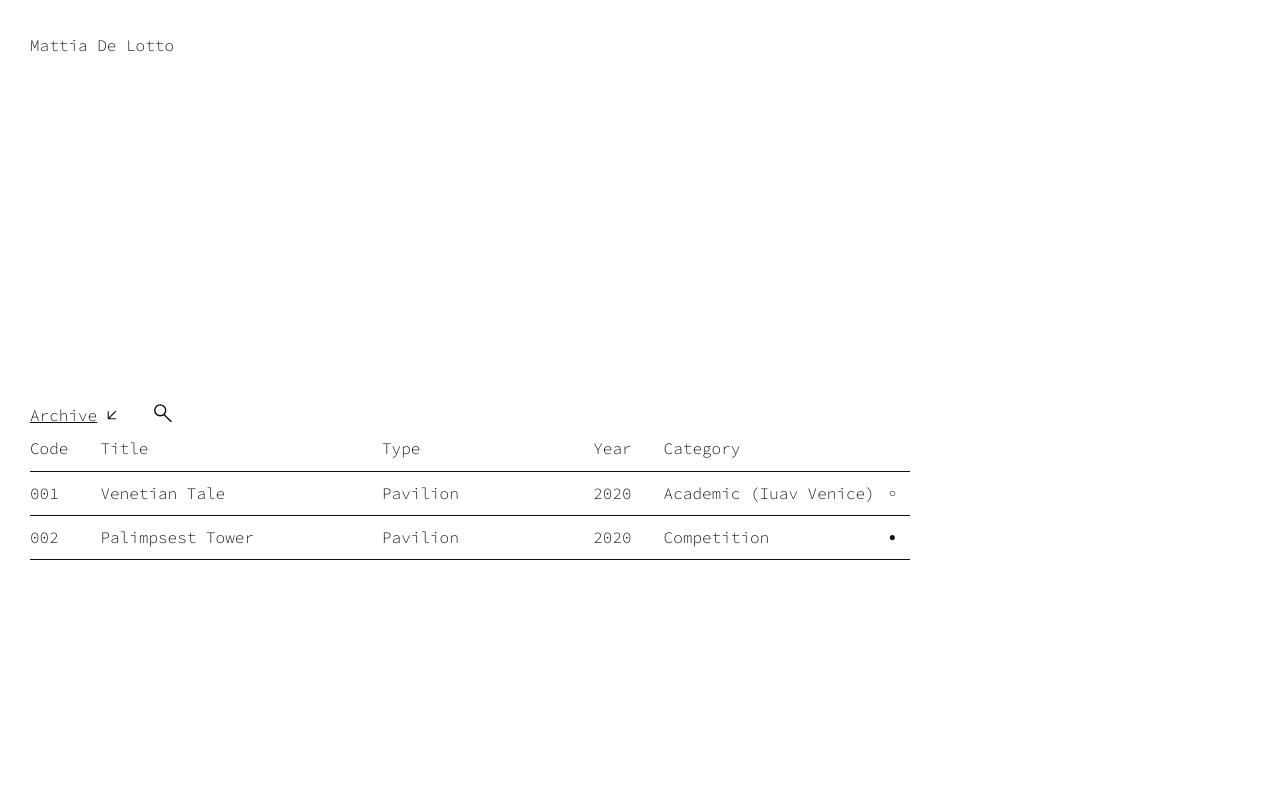
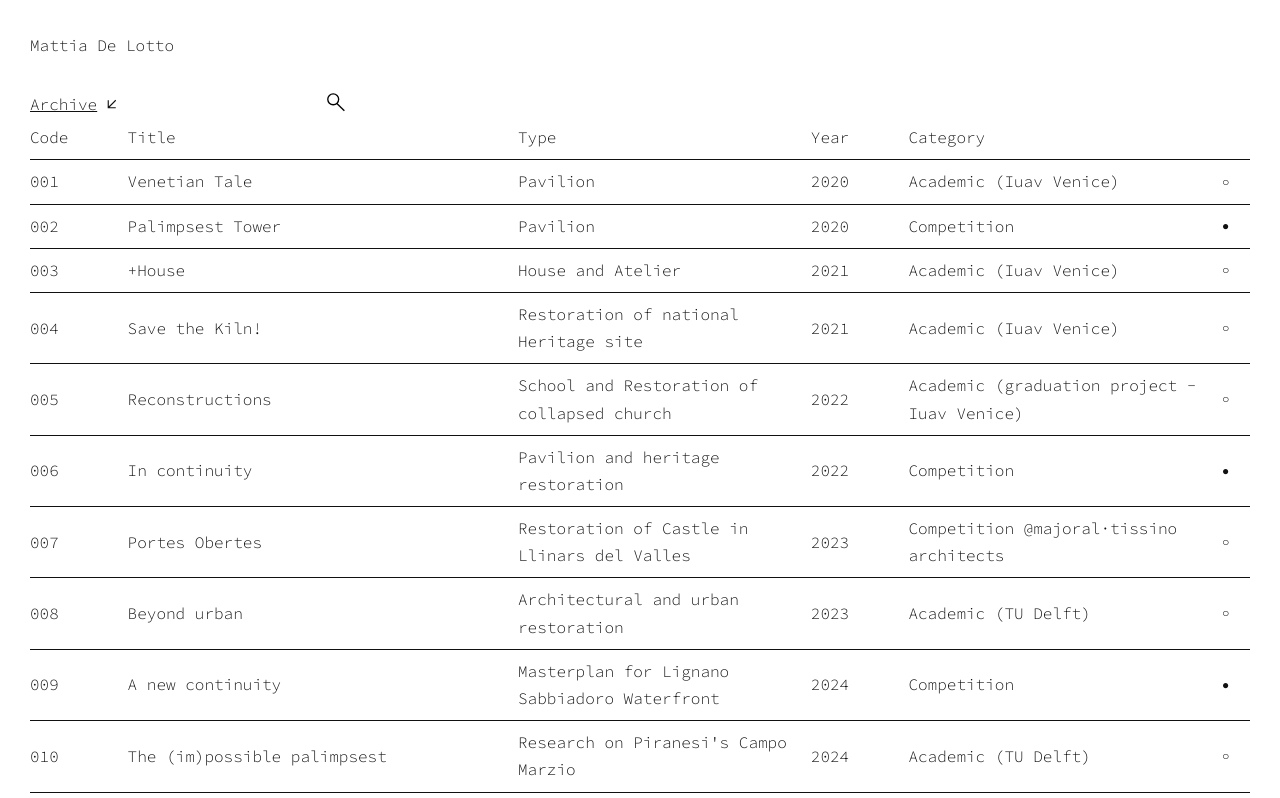
Before and after one commit to notanarchitect-yet/personal-website, a plain HTML site: page index.html in a window 1280 px wide. Both pictures are taken after a click on the button "Archive". Shown: the top 798 px of the page. Drawn offline with Linux system fonts and the light colour scheme.

Commit message:
Update index.html

```diff
--- a/index.html
+++ b/index.html
@@ -2,9 +2,9 @@
 <html lang="en">
 <head>
   <meta charset="UTF-8" />
-  <meta name="viewport" content="width=device-width, initial-scale=1.0"/>
+  <meta name="viewport" content="width=device-width, initial-scale=1.0" />
   <title>info – mattia de lotto</title>
-  <meta name="description" content="Portfolio info of Mattia De Lotto...">
+  <meta name="description" content="Portfolio and information of Mattia De Lotto, Italian architectural designer currently based in Delft, the Netherlands.">
   <link rel="preload" href="img/arrow-social.svg" as="image">
   <link rel="preload" href="img/arrow-archive.svg" as="image">
   <link href="https://fonts.googleapis.com/css2?family=Source+Code+Pro:wght@300;400;600&display=swap" rel="stylesheet">
@@ -30,12 +30,7 @@
       transition: all 0.5s ease;
     }
 
-    /* Social & main content vanish on .collapsed */
-    .collapsed main.container,
-    .collapsed .header .social {
-      display: none;
-    }
-
+    /* Generic links & archive button */
     a, button.archive-link {
       text-decoration: underline;
       color: #111;
@@ -55,6 +50,7 @@
       color: #555;
     }
 
+    /* Arrow icons */
     .arrow-icon {
       width: 18px;
       height: 18px;
@@ -73,7 +69,7 @@
       transform: rotate(45deg);
     }
 
-    /* Basic layout */
+    /* Layout wrappers */
     .wrapper {
       display: flex;
       flex-direction: column;
@@ -106,53 +102,30 @@
       transition: all 0.3s ease;
     }
 
-    /* The pinned container for archive + search + catalogue */
-    #bottom-block {
+    /* Archive button at bottom-left by default */
+    .archive {
       position: fixed;
+      bottom: 2rem;
       left: 30px;
-      bottom: 2rem; /* initial position */
-      transition: bottom 0.6s ease; /* we animate 'bottom' now */
-    }
-    /* Slide up: set bottom higher */
-    #bottom-block.slide-up {
-      bottom: 12rem; /* or however high you want it */
-    }
-
-    footer.archive {
+      z-index: 10;
+      font-size: 1rem;
       display: flex;
       align-items: center;
       gap: 1rem;
-      font-size: 1rem;
       transition: all 0.5s ease;
     }
 
-    #search-container {
+    /* The .collapsed class is toggled on <body> */
+    /* Hide the social links and main container when collapsed */
+    .collapsed .header .social,
+    .collapsed main.container {
       display: none;
-      align-items: center;
-      gap: 10px;
-      margin-left: 10px;
     }
-    #search-toggle {
-      background: none;
-      border: none;
-      cursor: pointer;
-      outline: none;
-    }
-    #search-toggle img {
-      width: 20px;
-      height: 20px;
-    }
-    #search-input {
-      display: none;
-      margin-left: 10px;
-      padding: 0;
-      font-family: inherit;
-      font-size: 16px;
-      border: none;
-      background: transparent;
-      color: #111;
-      outline: none;
-      border-bottom: 1px solid #111;
+
+    /* Also change the .archive's style when collapsed => moves to normal flow (top) */
+    .collapsed .archive {
+      position: static;
+      margin-top: 1rem;
     }
 
     .catalogue {
@@ -197,6 +170,37 @@
       padding-top: 1rem;
     }
 
+    /* Search container hidden by default; shown once archive is toggled. */
+    #search-container {
+      display: none;
+      align-items: center;
+      gap: 10px;
+      margin-left: 15%; /* approximate alignment with 3rd column */
+      transition: all 0.3s ease;
+    }
+    #search-toggle {
+      background: none;
+      border: none;
+      cursor: pointer;
+      outline: none;
+    }
+    #search-toggle img {
+      width: 20px;
+      height: 20px;
+    }
+    #search-input {
+      display: none;
+      margin-left: 10px;
+      padding: 0;
+      font-family: inherit;
+      font-size: 16px;
+      border: none;
+      background: transparent;
+      color: #111;
+      outline: none;
+      border-bottom: 1px solid #111;
+    }
+
     @media (max-width: 768px) {
       body {
         padding: 0 20px;
@@ -212,6 +216,10 @@
       }
       .table-row {
         min-width: 600px;
+      }
+      .archive {
+        left: 20px;
+        bottom: 1rem;
       }
     }
   </style>
@@ -241,18 +249,18 @@
         <p>His latest research project, "The (Im)possible Palimpsest", reflects on Piranesi’s Campo Marzio and is set to be published by Drawing Matter.</p>
       </div>
     </main>
-  </div>
 
-  <!-- pinned container for the archive & search + catalogue -->
-  <div id="bottom-block">
-    <footer class="archive">
+    <footer class="archive" id="archive-bar">
       <button class="archive-link" id="archive-btn" onclick="toggleArchive()">
-        Archive <span class="arrow-icon"><img src="img/arrow-archive.svg" alt="Toggle archive"></span>
+        Archive
+        <span class="arrow-icon">
+          <img src="img/arrow-archive.svg" alt="Toggle archive">
+        </span>
       </button>
 
       <div id="search-container">
         <button id="search-toggle">
-          <img src="img/search-icon.svg" alt="Search"/>
+          <img src="img/search-icon.svg" alt="Search" />
         </button>
         <input
           type="text"
@@ -272,6 +280,8 @@
         <div onclick="sortTable(4)">Category <span id="arrow-4"></span></div>
         <div></div>
       </div>
+
+      <!-- 001 - no details -->
       <div class="table-row">
         <div>001</div>
         <div>Venetian Tale</div>
@@ -280,6 +290,8 @@
         <div>Academic (Iuav Venice)</div>
         <div class="indicator">○</div>
       </div>
+
+      <!-- 002 - with details -->
       <div class="table-row has-details" onclick="toggleDetails(this)">
         <div>002</div>
         <div>Palimpsest Tower</div>
@@ -291,12 +303,130 @@
           <p>Competition for ArkxSite in collaboration with Alessandra D'Acunto.</p>
         </div>
       </div>
-      <!-- Etc... all your other project rows, same pattern -->
+
+      <!-- 003 - no details -->
+      <div class="table-row">
+        <div>003</div>
+        <div>+House</div>
+        <div>House and Atelier</div>
+        <div>2021</div>
+        <div>Academic (Iuav Venice)</div>
+        <div class="indicator">○</div>
+      </div>
+
+      <!-- 004 - no details -->
+      <div class="table-row">
+        <div>004</div>
+        <div>Save the Kiln!</div>
+        <div>Restoration of national Heritage site</div>
+        <div>2021</div>
+        <div>Academic (Iuav Venice)</div>
+        <div class="indicator">○</div>
+      </div>
+
+      <!-- 005 - no details -->
+      <div class="table-row">
+        <div>005</div>
+        <div>Reconstructions</div>
+        <div>School and Restoration of collapsed church</div>
+        <div>2022</div>
+        <div>Academic (graduation project - Iuav Venice)</div>
+        <div class="indicator">○</div>
+      </div>
+
+      <!-- 006 - with details -->
+      <div class="table-row has-details" onclick="toggleDetails(this)">
+        <div>006</div>
+        <div>In continuity</div>
+        <div>Pavilion and heritage restoration</div>
+        <div>2022</div>
+        <div>Competition</div>
+        <div class="indicator">●</div>
+        <div class="details">
+          <p>Competition for ReuseItaly in collaboration with Alessandra D'Acunto and Edoardo Ambrosio.</p>
+        </div>
+      </div>
+
+      <!-- 007 - no details -->
+      <div class="table-row">
+        <div>007</div>
+        <div>Portes Obertes</div>
+        <div>Restoration of Castle in Llinars del Valles</div>
+        <div>2023</div>
+        <div>Competition @majoral·tissino architects</div>
+        <div class="indicator">○</div>
+      </div>
+
+      <!-- 008 - no details -->
+      <div class="table-row">
+        <div>008</div>
+        <div>Beyond urban</div>
+        <div>Architectural and urban restoration</div>
+        <div>2023</div>
+        <div>Academic (TU Delft)</div>
+        <div class="indicator">○</div>
+      </div>
+
+      <!-- 009 - with details -->
+      <div class="table-row has-details" onclick="toggleDetails(this)">
+        <div>009</div>
+        <div>A new continuity</div>
+        <div>Masterplan for Lignano Sabbiadoro Waterfront</div>
+        <div>2024</div>
+        <div>Competition</div>
+        <div class="indicator">●</div>
+        <div class="details">
+          <p>Competition for Terraviva in collaboration with Alessandra D'Acunto.</p>
+        </div>
+      </div>
+
+      <!-- 010 - no details -->
+      <div class="table-row">
+        <div>010</div>
+        <div>The (im)possible palimpsest</div>
+        <div>Research on Piranesi's Campo Marzio</div>
+        <div>2024</div>
+        <div>Academic (TU Delft)</div>
+        <div class="indicator">○</div>
+      </div>
+
+      <!-- 011 - no details -->
+      <div class="table-row">
+        <div>011</div>
+        <div>Post-extraction scenarios</div>
+        <div>Underground mine</div>
+        <div>2024</div>
+        <div>Academic (TU Delft)</div>
+        <div class="indicator">○</div>
+      </div>
+
+      <!-- 012 - no details -->
+      <div class="table-row">
+        <div>012</div>
+        <div>Transfigurations</div>
+        <div>Master Thesis</div>
+        <div>2024-ongoing</div>
+        <div>Academic (TU Delft)</div>
+        <div class="indicator">○</div>
+      </div>
+
+      <!-- 013 - with details -->
+      <div class="table-row has-details" onclick="toggleDetails(this)">
+        <div>013</div>
+        <div>Park Apartment</div>
+        <div>Renovation</div>
+        <div>2024-ongoing</div>
+        <div>Professional</div>
+        <div class="indicator">●</div>
+        <div class="details">
+          <p>This is a placeholder for project 13 additional content.</p>
+        </div>
+      </div>
     </div>
   </div>
 
   <script>
-    document.addEventListener('DOMContentLoaded', () => {
+    document.addEventListener('DOMContentLoaded', function() {
       const emailLink = document.getElementById('email-link');
       const user = 'hello.mattiadelotto';
       const domain = 'gmail.com';
@@ -304,42 +434,32 @@
     });
 
     function toggleArchive() {
-      // If you want to hide main/container & social:
+      // Toggle the 'collapsed' class on body
       document.body.classList.toggle('collapsed');
 
-      const bottomBlock   = document.getElementById('bottom-block');
+      const archiveBtn = document.getElementById('archive-btn');
+      const catalogue = document.getElementById('catalogue');
       const searchContainer = document.getElementById('search-container');
-      const catalogue     = document.getElementById('catalogue');
-      const archiveBtn    = document.getElementById('archive-btn');
 
+      archiveBtn.classList.toggle('active');
       const isActive = catalogue.classList.toggle('active');
-      archiveBtn.classList.toggle('active');
 
       if (isActive) {
-        // Show search container right away
-        searchContainer.style.display = 'flex';
-
-        // show & fade in the catalogue
+        // Show catalogue
         catalogue.style.display = 'block';
         requestAnimationFrame(() => {
           catalogue.style.opacity = '1';
           catalogue.style.transform = 'translateY(0)';
         });
-
-        // after some short delay, move from bottom:2rem => bottom:12rem
-        setTimeout(() => {
-          bottomBlock.classList.add('slide-up');
-        }, 300);
+        // Show search container next to Archive button
+        searchContainer.style.display = 'flex';
       } else {
-        catalogue.classList.remove('active');
+        // Hide catalogue
         catalogue.style.opacity = '0';
         catalogue.style.transform = 'translateY(80px)';
-        archiveBtn.classList.remove('active');
-        setTimeout(() => {
-          catalogue.style.display = 'none';
-        }, 600);
+        setTimeout(() => catalogue.style.display = 'none', 600);
+        // Hide search
         searchContainer.style.display = 'none';
-        bottomBlock.classList.remove('slide-up');
       }
     }
 
@@ -348,6 +468,7 @@
     }
 
     let currentSort = { column: null, ascending: true };
+
     function filterCatalogue() {
       const input = document.getElementById('search-input');
       const filter = input.value.toLowerCase();
@@ -361,6 +482,7 @@
 
     document.getElementById('search-toggle').addEventListener('click', () => {
       const input = document.getElementById('search-input');
+      // Toggle the input's visibility
       input.style.display = (input.style.display === 'none' || input.style.display === '') ? 'inline-block' : 'none';
       if (input.style.display === 'inline-block') input.focus();
     });
@@ -385,9 +507,11 @@
           ? aText.localeCompare(bText, undefined, { numeric: true })
           : bText.localeCompare(aText, undefined, { numeric: true });
       });
+
+      // Re-insert sorted rows
       sorted.forEach(row => table.appendChild(row));
 
-      // arrow
+      // Update the arrow indicators
       for (let i = 0; i < 5; i++) {
         const arrow = document.getElementById(`arrow-${i}`);
         arrow.textContent = (i === colIndex)
```
